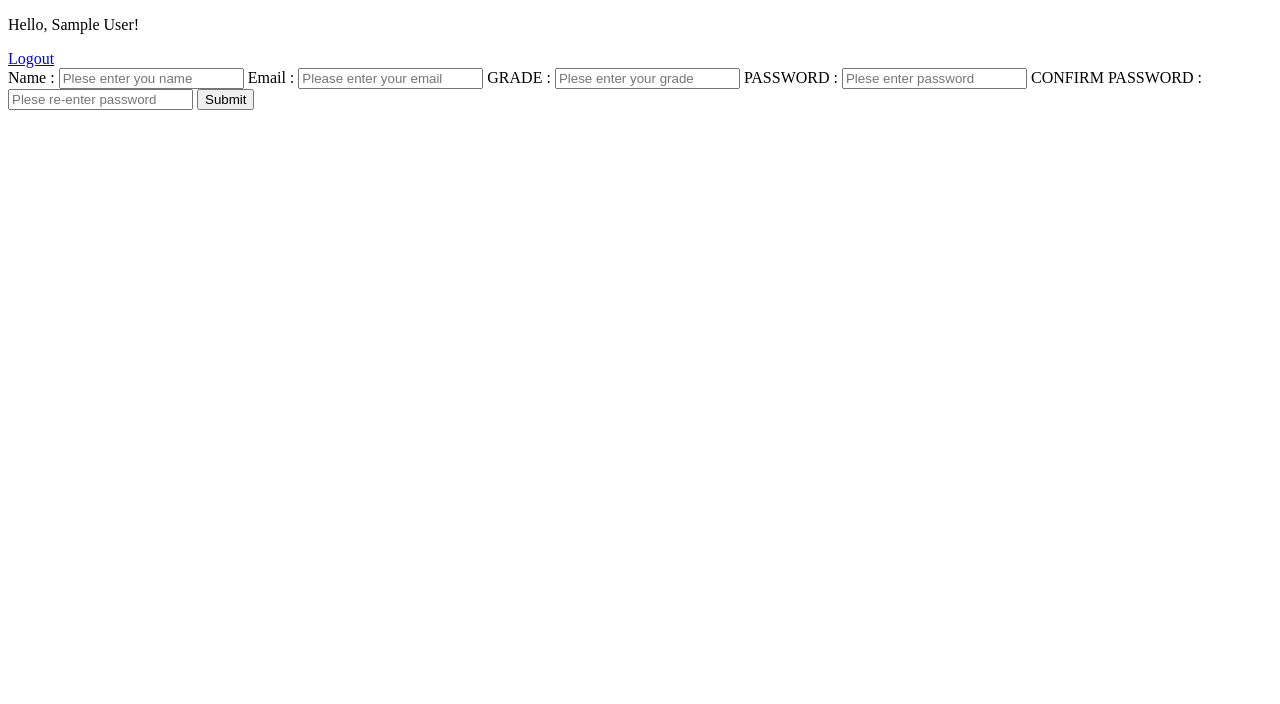
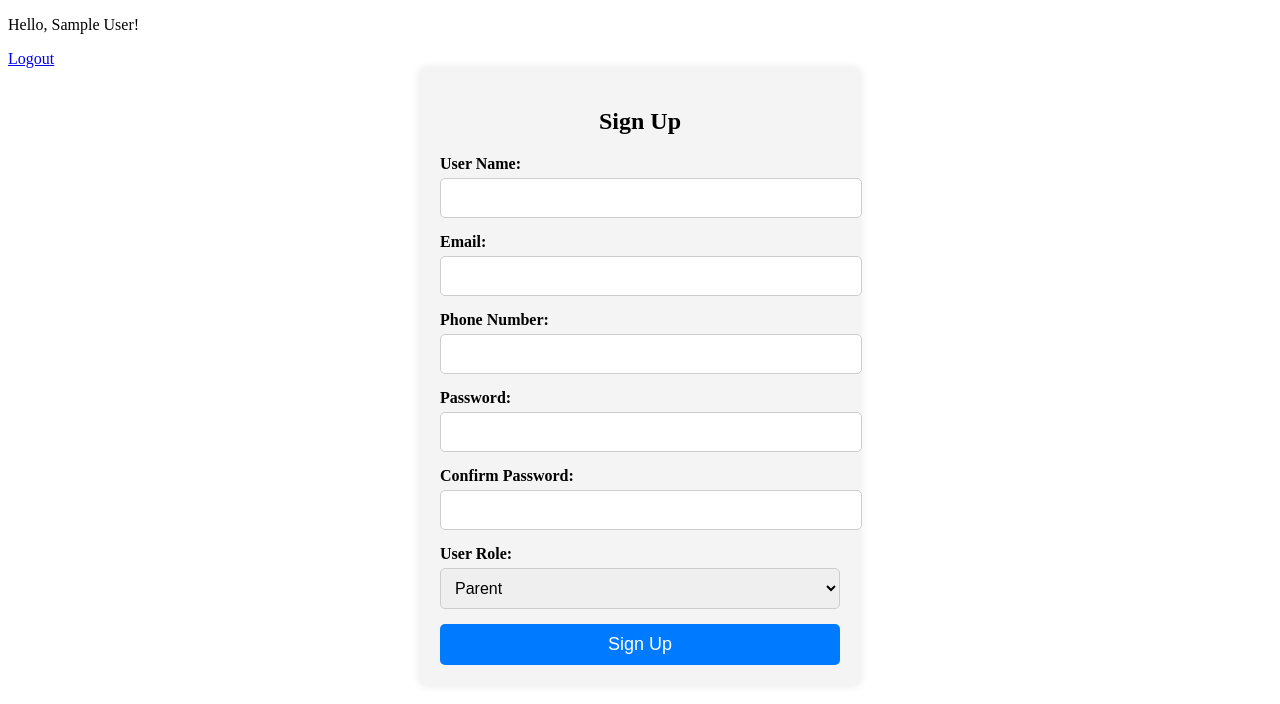
Before and after one commit to Vivekumachagi/flash, a Flask app: template templates/signup.html in a window 1280 px wide. Shown: the top 704 px of the page. Run offline with Flask 3, Linux system fonts and the light colour scheme; the template is opened without the code that fills it, so the values that code supplies are empty; the visitor is signed in with stand-in values (Sample User, id 1).

Commit message:
registratation form 2109

```diff
--- a/models.py
+++ b/models.py
@@ -7,8 +7,12 @@ class Students(db.Model, UserMixin):
     id = db.Column(db.Integer, primary_key=True)
     name = db.Column(db.String(80),nullable=False)
     email = db.Column(db.String(30), unique=True, nullable=False)
-    grade = db.Column(db.Integer)
+    phone_no = db.Column(db.Integer)
     password = db.Column(db.String(60))
+    user_role = db.Column(db.String(60))
+    parent_phone =  db.Column(db.Integer)
+    registratation_no = db.Column(db.Text)
+    faculty_id = db.Column(db.Integer)
 
 class Teachers(db.Model, UserMixin):
     id = db.Column(db.Integer, primary_key=True)
--- a/templates/signup.html
+++ b/templates/signup.html
@@ -1,8 +1,9 @@
-{% extends 'base.html'%}
-{% include 'header.html'%}
+{% extends 'base.html' %}
+{% include 'header.html' %}
 {% block title %} Sign Up {% endblock %}
 {% block body %}
-<div>
+<div class="registration-form">
+    <h2>Sign Up</h2>
     {% with messages = get_flashed_messages() %}
     {% if messages %}
     <div class="alert alert-{{ messages[0].split(' ')[0] }}">
@@ -15,17 +16,187 @@
     {% endif %}
     {% endwith %}
     <form action="{{url_for('auth.signup')}}" method="POST">
-        <label for="name">Name :</label>
-        <input name="name" placeholder="Plese enter you name" type="text">
-        <label for="email">Email :</label>
-        <input name="email" placeholder="Please enter your email" type="email">
-        <label for="grade">GRADE :</label>
-        <input name="grade" placeholder="Plese enter your grade" type="int">
-        <label for="password">PASSWORD :</label>
-        <input name="password" placeholder="Plese enter password" type="password">
-        <label for="confirmpassword">CONFIRM PASSWORD :</label>
-        <input name="confirmpassword" placeholder="Plese re-enter password" type="password">
-        <input type="submit">
+        <div class="input-container">
+            <label for="user_name">User Name:</label>
+            <input name="user_name" type="text" required>
+        </div>
+
+        <div class="input-container">
+            <label for="email">Email:</label>
+            <input name="email" type="email" required>
+        </div>
+
+        <div class="input-container">
+            <label for="phone_no">Phone Number:</label>
+            <input name="phone_no" type="tel" required>
+        </div>
+
+        <div class="input-container">
+            <label for="password">Password:</label>
+            <input name="password" type="password" required>
+        </div>
+
+        <div class="input-container">
+            <label for="confirm_password">Confirm Password:</label>
+            <input name="confirm_password" type="password" required>
+        </div>
+
+        <div class="input-container">
+            <label for="user_role">User Role:</label>
+            <select name="user_role" id="user_role" required>
+                <option value="parent">Parent</option>
+                <option value="student">Student</option>
+                <option value="faculty">Faculty</option>
+            </select>
+        </div>
+
+        <!-- Additional fields based on user role -->
+        <div id="student_fields" class="role-fields">
+            <label for="parent_phone">Parent Phone Number:</label>
+            <input name="parent_phone" type="tel">
+        </div>
+
+        <div id="parent_fields" class="role-fields" style="display: none;">
+            <label for="registration_numbers">Student Registration Numbers:</label>
+            <div id="registration_number_container">
+                <div class="registration-number-input">
+                    <input name="registration_numbers[]" type="text">
+                    <button type="button" class="delete-button" onclick="deleteRegistrationNumber(this)">Delete</button>
+                </div>
+            </div>
+            <button type="button" onclick="addRegistrationNumber()">Add Registration Number</button>
+        </div>
+
+        <div id="faculty_fields" class="role-fields" style="display: none;">
+            <label for="faculty_id">Faculty ID:</label>
+            <input name="faculty_id" type="text">
+        </div>
+
+        <button type="submit">Sign Up</button>
     </form>
 </div>
+<style>
+    .registration-form {
+        max-width: 400px;
+        margin: 0 auto;
+        padding: 20px;
+        background-color: #f4f4f4;
+        border-radius: 5px;
+        box-shadow: 0 0 10px rgba(0, 0, 0, 0.1);
+    }
+
+    h2 {
+        text-align: center;
+    }
+
+    .input-container {
+        margin-bottom: 15px;
+    }
+
+    label {
+        display: block;
+        font-weight: bold;
+        margin-bottom: 5px;
+    }
+
+    input,
+    select {
+        width: 100%;
+        padding: 10px;
+        border: 1px solid #ccc;
+        border-radius: 5px;
+        font-size: 16px;
+    }
+
+    .role-fields {
+        display: none;
+    }
+
+    button {
+        width: 100%;
+        padding: 10px;
+        background-color: #007bff;
+        color: #fff;
+        border: none;
+        border-radius: 5px;
+        cursor: pointer;
+        font-size: 18px;
+        transition: background-color 0.2s;
+    }
+
+    button:hover {
+        background-color: #0056b3;
+    }
+    /* ... (Previous CSS styles) ... */
+
+    .registration-number-input {
+        display: flex;
+        align-items: center;
+    }
+
+    .delete-button {
+        background-color: #f44336;
+        color: white;
+        border: none;
+        border-radius: 5px;
+        margin-left: 10px;
+        cursor: pointer;
+    }
+
+    .delete-button:hover {
+        background-color: #d32f2f;
+    }
+</style>
+
+<script>
+    function addRegistrationNumber() {
+        var container = document.getElementById("registration_number_container");
+        var inputContainer = document.createElement("div");
+        inputContainer.className = "registration-number-input";
+        var input = document.createElement("input");
+        input.name = "registration_numbers[]";
+        input.type = "text";
+        input.required = true;
+        var deleteButton = document.createElement("button");
+        deleteButton.type = "button";
+        deleteButton.className = "delete-button";
+        deleteButton.textContent = "Delete";
+        deleteButton.onclick = function() {
+            deleteRegistrationNumber(deleteButton);
+        };
+        inputContainer.appendChild(input);
+        inputContainer.appendChild(deleteButton);
+        container.appendChild(inputContainer);
+    }
+
+    function deleteRegistrationNumber(button) {
+        var inputContainer = button.parentElement;
+        inputContainer.remove();
+    }
+
+    document.getElementById("user_role").addEventListener("change", function () {
+        var selectedRole = this.value;
+        var studentFields = document.getElementById("student_fields");
+        var parentFields = document.getElementById("parent_fields");
+        var facultyFields = document.getElementById("faculty_fields");
+
+        if (selectedRole === "student") {
+            studentFields.style.display = "block";
+            parentFields.style.display = "none";
+            facultyFields.style.display = "none";
+        } else if (selectedRole === "faculty") {
+            studentFields.style.display = "none";
+            parentFields.style.display = "none";
+            facultyFields.style.display = "block";
+        } else if (selectedRole === "parent") {
+            studentFields.style.display = "none";
+            parentFields.style.display = "block";
+            facultyFields.style.display = "none";
+        } else {
+            studentFields.style.display = "none";
+            parentFields.style.display = "none";
+            facultyFields.style.display = "none";
+        }
+    });
+</script>
 {% endblock %}
```
Also changed, not shown: controllers/auth_controller.py (+38 -7 lines).
